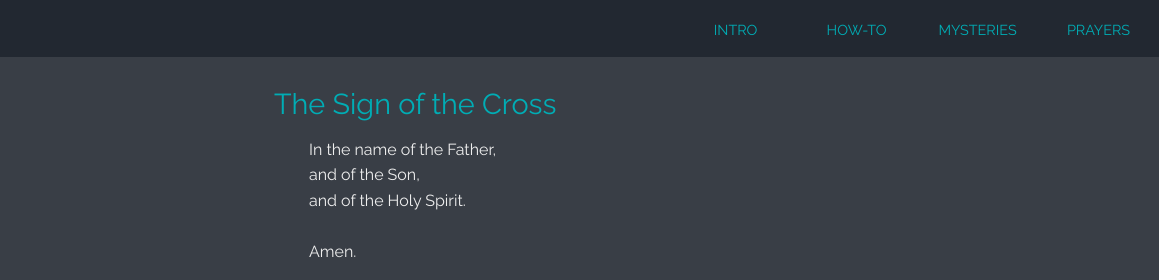
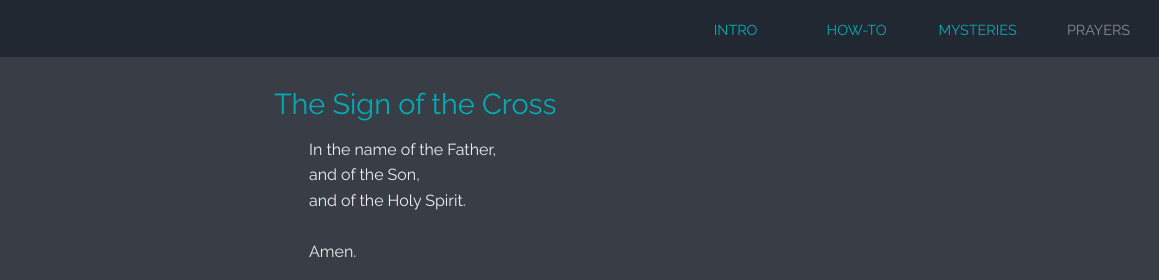
Before and after one commit to deleonanddeleon/how-to-pray-rosary, a plain HTML site: page prayers.html in a window 1280 px wide. Shown: the top 280 px of the page, 121-1280 px from the left. Drawn offline with nearby package versions, Linux system fonts and the light colour scheme.

Commit message:
Visual tweaks

```diff
--- a/css/styles-mysteries.css
+++ b/css/styles-mysteries.css
@@ -91,6 +91,13 @@ nav div:nth-child(1) {
 
 nav div:nth-child(1) img {
 	margin-left: 20px;
+}
+
+.isDisabled {
+  cursor:  not-allowed;
+  opacity: 0.5;
+  color:  currentColor;
+  text-decoration: none;
 }
 
 /* Main section  */
--- a/css/styles-prayers.css
+++ b/css/styles-prayers.css
@@ -91,6 +91,14 @@ nav div:nth-child(1) {
 nav div:nth-child(1) img {
 	margin-left: 20px;
 }
+
+.isDisabled {
+  cursor:  not-allowed;
+  opacity: 0.5;
+  color:  currentColor;
+  text-decoration: none;
+}
+
 
 /* Main section  */
 #main-doc {
```
Also changed, not shown: fifteen-promises.html (+1 -1 lines).
